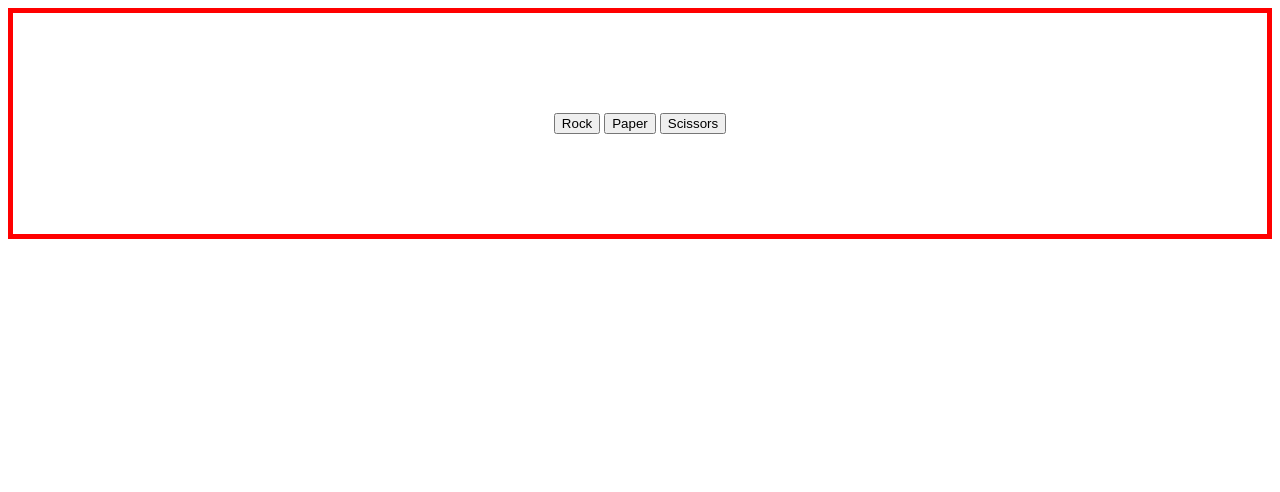
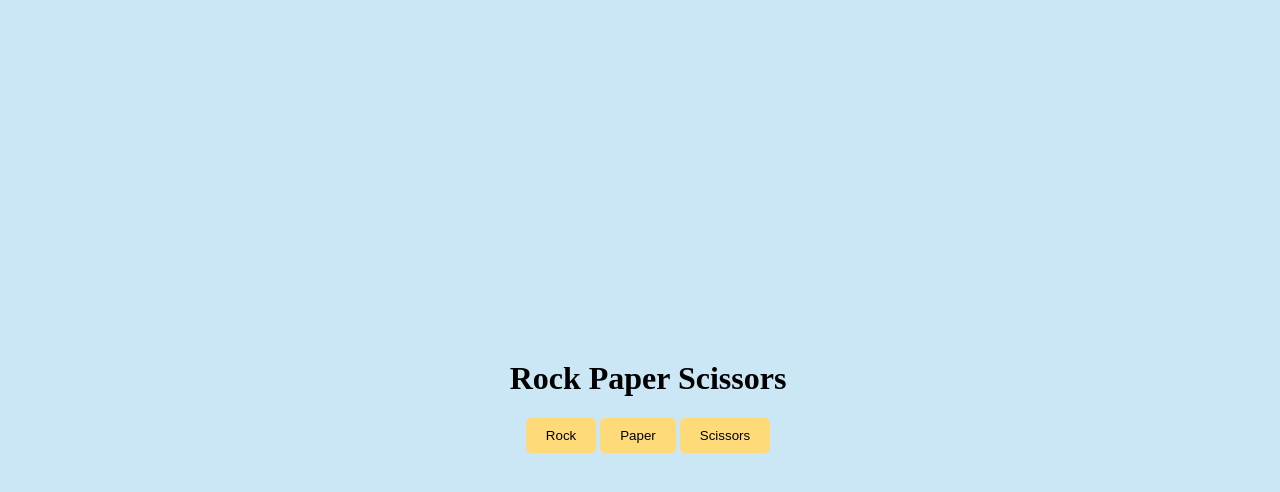
Before and after one commit to Shlammy/rock-paper-scissors, a plain HTML site: page index.html in a window 1280 px wide. Drawn offline with Linux system fonts and the light colour scheme.

Commit message:
Adjusted style, centered

```diff
--- a/index.html
+++ b/index.html
@@ -13,6 +13,7 @@
   <body>
 	<script src="script.js" defer></script>
   <div id="mainContainer">
+    <h1>Rock Paper Scissors</h1>
     <div id = "displayContainer"></div>
     <div id = "buttonContainer">
       <button class="Rock" value="rock" onclick="game(this)">Rock</button>
--- a/styles.css
+++ b/styles.css
@@ -1,8 +1,26 @@
+html,
+body {
+    height: 100%;
+    width: 100%;
+}
+
+body {
+    background-color: #cbe7f5;
+}
+
 #mainContainer {
     display: flex;
     justify-content: center;
     align-items: center;
     flex-direction: column;
-    padding: 100px 0px;
-    border: thick solid red;
+    height: 100%;
 }
+
+button {
+    margin-bottom: 25px;
+    background-color: #ffda79;
+	border: none;
+	padding: 10px 20px;
+	border-radius: 5px;
+	cursor: pointer;
+}
```
